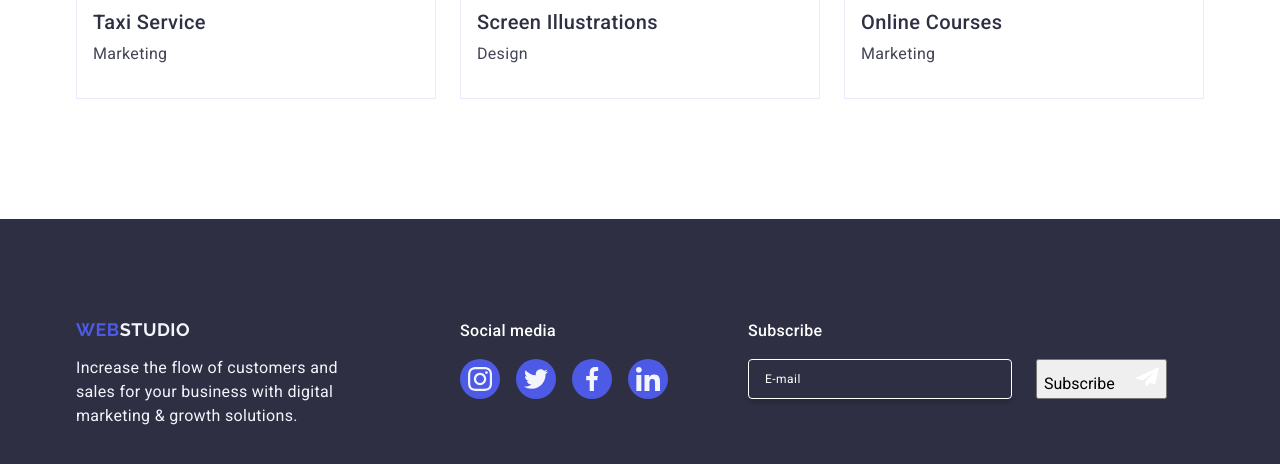
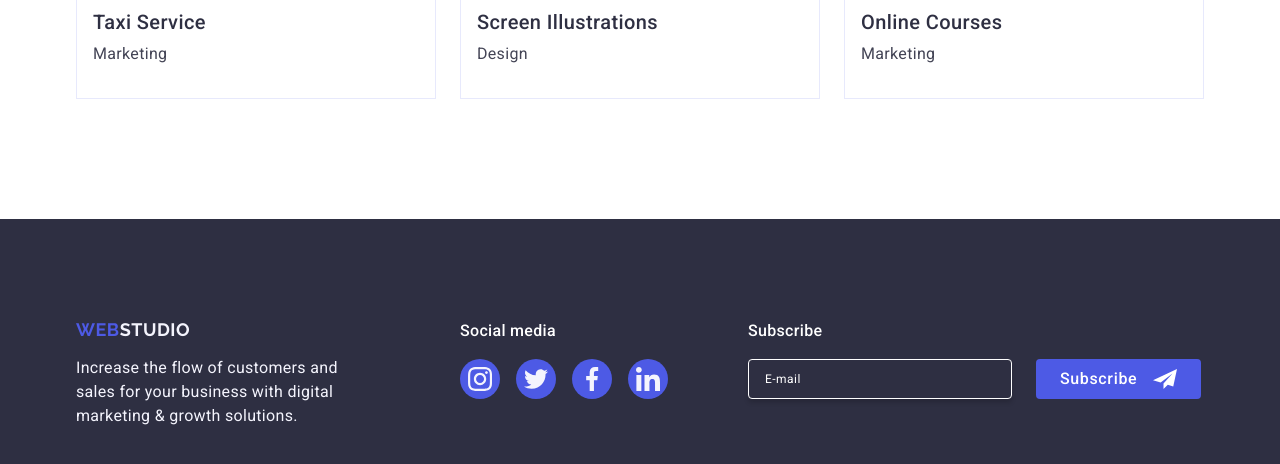
Before and after one commit to osibtcm/goit-markup-hw-05, a plain HTML site: page index.html in a window 1280 px wide. Shown: the part 2932-3396 px from the top of the page. Drawn offline with nearby package versions, Linux system fonts and the light colour scheme.

Commit message:
hw5-final

```diff
--- a/index.html
+++ b/index.html
@@ -467,7 +467,7 @@
                 placeholder="E-mail"
               />
             </label>
-            <button type="submit" class="buttont-footer-form">
+            <button type="submit" class="button-footer-form">
               Subscribe
               <svg height="24" width="24" class="svg-icon-footer-form">
                 <use href="./images/telegram.svg#icon-telegram"></use>
```
